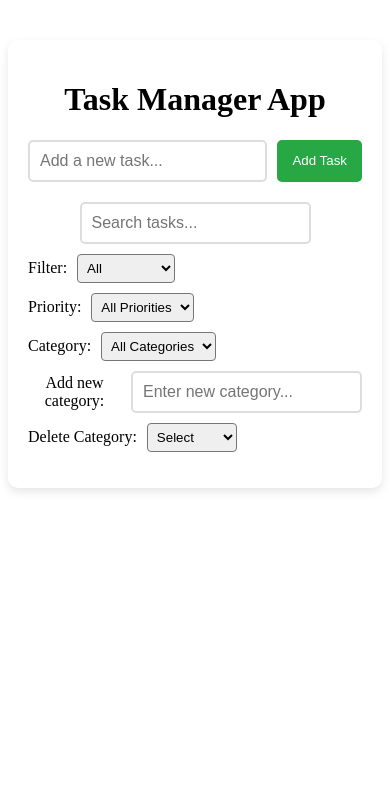
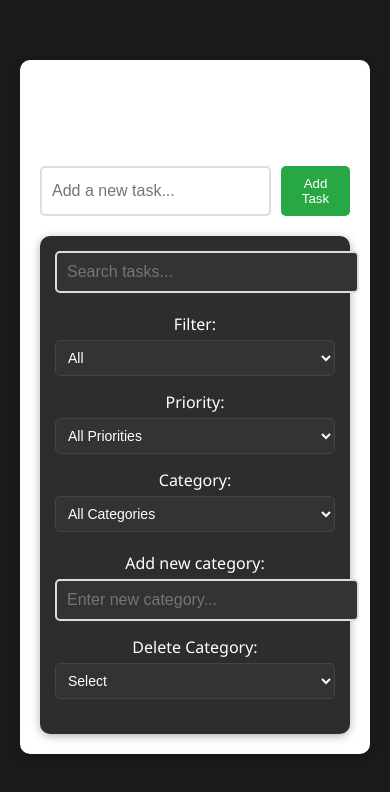
Before and after one commit to Im-Arth1307/Task-Management-Application, a React (Create React App) app: page / in a window 390 px wide. Shown: the top 792 px of the page. Built offline with nearby package versions, Linux system fonts and the light colour scheme; the HTML template or start-up script is replaced by a standard one.

Commit message:
improved UI

```diff
--- a/src/components/TaskList.css
+++ b/src/components/TaskList.css
@@ -1,62 +1,202 @@
+   /* Dark theme colors */
+:root {
+  --background-color: #1a1a1a;
+  --card-background: #2d2d2d;
+  --text-color: #ffffff;
+  --input-background: #333333;
+  --border-color: #444444;
+  --primary-color: #4CAF50;
+  --secondary-color: #2196F3;
+  --warning-color: #ff4444;
+  --info-color: #ffbb33;
+  --success-color: #66cc66;
+}
+
+body {
+  background-color: var(--background-color);
+  color: var(--text-color);
+  font-family: 'Segoe UI', Tahoma, Geneva, Verdana, sans-serif;
+  margin: 0;
+  padding: 20px;
+}
+
+/* Container */
+.task-container {
+  max-width: 800px;
+  margin: 0 auto;
+  background-color: var(--card-background);
+  border-radius: 10px;
+  padding: 20px;
+  box-shadow: 0 2px 10px rgba(0, 0, 0, 0.3);
+}
+
+/* Search Bar */
+.search-input {
+  width: 100%;
+  padding: 10px;
+  margin-bottom: 20px;
+  background-color: var(--input-background);
+  border: 1px solid var(--border-color);
+  border-radius: 5px;
+  color: var(--text-color);
+  font-size: 16px;
+}
+
+/* Filter Controls */
+.filter-controls {
+  display: flex;
+  flex-wrap: wrap;
+  gap: 15px;
+  margin-bottom: 20px;
+  justify-content: space-between;
+}
+
+.filter-container {
+  flex: 1;
+  min-width: 200px;
+}
+
+.filter-container label {
+  display: block;
+  margin-bottom: 5px;
+  font-weight: 500;
+}
+
+.filter-container select,
+.filter-container input {
+  width: 100%;
+  padding: 8px;
+  background-color: var(--input-background);
+  border: 1px solid var(--border-color);
+  border-radius: 5px;
+  color: var(--text-color);
+  font-size: 14px;
+}
+
+/* Category Management */
+.category-management {
+  display: flex;
+  flex-wrap: wrap;
+  gap: 15px;
+  margin-bottom: 20px;
+  justify-content: space-between;
+}
+
+/* Task List */
 .task-list {
   list-style: none;
   padding: 0;
+  margin: 0;
 }
 
 .task-item {
   display: flex;
   align-items: center;
-    justify-content: space-between;
-    padding: 10px;
-    background: #f9f9f9;
+  padding: 12px;
+  margin-bottom: 8px;
+  background-color: var(--input-background);
+  border: 1px solid var(--border-color);
   border-radius: 5px;
-    margin-bottom: 8px;
-    transition: all 0.3s ease-in-out;
+  transition: all 0.2s ease;
 }
 
 .task-item:hover {
-    background: #f0f0f0;
-  }
-
-  .completed {
-    text-decoration: line-through;
-    color: #888;
-  }
-
-  .delete-btn {
-    background: none;
-    border: none;
-    cursor: pointer;
-    font-size: 16px;
-    transition: transform 0.2s;
-  }
-
-  .delete-btn:hover {
-    transform: scale(1.2);
-  }
-
-  .filter-container {
-    margin: 10px 0;
-    display: flex;
-    align-items: center;
-    gap: 10px;
-  }
-
-  .filter-container select {
-    padding: 5px;
-    border-radius: 4px;
-    cursor: pointer;
+  background-color: var(--card-background);
+  transform: translateX(5px);
 }
 
 /* Priority styles */
 .high-priority {
-    border-left: 4px solid #ff4444;
+  border-left: 4px solid var(--warning-color);
 }
 
 .medium-priority {
-    border-left: 4px solid #ffbb33;
+  border-left: 4px solid var(--info-color);
 }
 
 .low-priority {
-    border-left: 4px solid #66cc66;
+  border-left: 4px solid var(--success-color);
 }
+
+/* Task Item Content */
+.task-item span {
+  flex: 1;
+  margin-left: 10px;
+  font-size: 14px;
+}
+
+/* Edit Form */
+.task-item input,
+.task-item select {
+  margin: 0 8px 0 0;
+  padding: 6px;
+  background-color: var(--input-background);
+  border: 1px solid var(--border-color);
+  border-radius: 4px;
+  color: var(--text-color);
+  font-size: 14px;
+}
+
+.task-item button {
+  margin-left: 8px;
+  padding: 6px 12px;
+  background-color: var(--primary-color);
+  border: none;
+  border-radius: 4px;
+  color: white;
+  cursor: pointer;
+  transition: background-color 0.2s;
+}
+
+.task-item button:hover {
+  background-color: #45a049;
+}
+
+/* Checkbox */
+.task-item input[type="checkbox"] {
+  margin-right: 10px;
+  width: 20px;
+  height: 20px;
+}
+
+/* Toast notifications */
+.Toastify__toast {
+  background-color: var(--card-background) !important;
+  color: var(--text-color) !important;
+  border: 1px solid var(--border-color) !important;
+}
+
+.Toastify__toast--warning {
+  background-color: rgba(255, 78, 78, 0.9) !important;
+}
+
+.Toastify__toast--info {
+  background-color: rgba(255, 187, 51, 0.9) !important;
+}
+
+/* Drag and Drop */
+.task-item.dragging {
+  opacity: 0.5;
+}
+
+.task-item:active {
+  background-color: var(--card-background);
+}
+
+/* Responsive Design */
+@media (max-width: 768px) {
+  .task-container {
+    padding: 15px;
+  }
+
+  .filter-controls,
+  .category-management {
+    flex-direction: column;
+    align-items: stretch;
+  }
+
+  .filter-container {
+    width: 100%;
+    min-width: 100%;
+  }
+}
--- a/src/components/TaskList.js
+++ b/src/components/TaskList.js
@@ -139,7 +139,7 @@ const TaskList = () => {
   }, [tasks]); // Add tasks as a dependency to re-run when tasks change
 
   return (
-    <div>
+    <div className="task-container">
       <ToastContainer />
 
       {/* Search Bar */}
```
Lines whose indentation alone changed are shown as unchanged.
